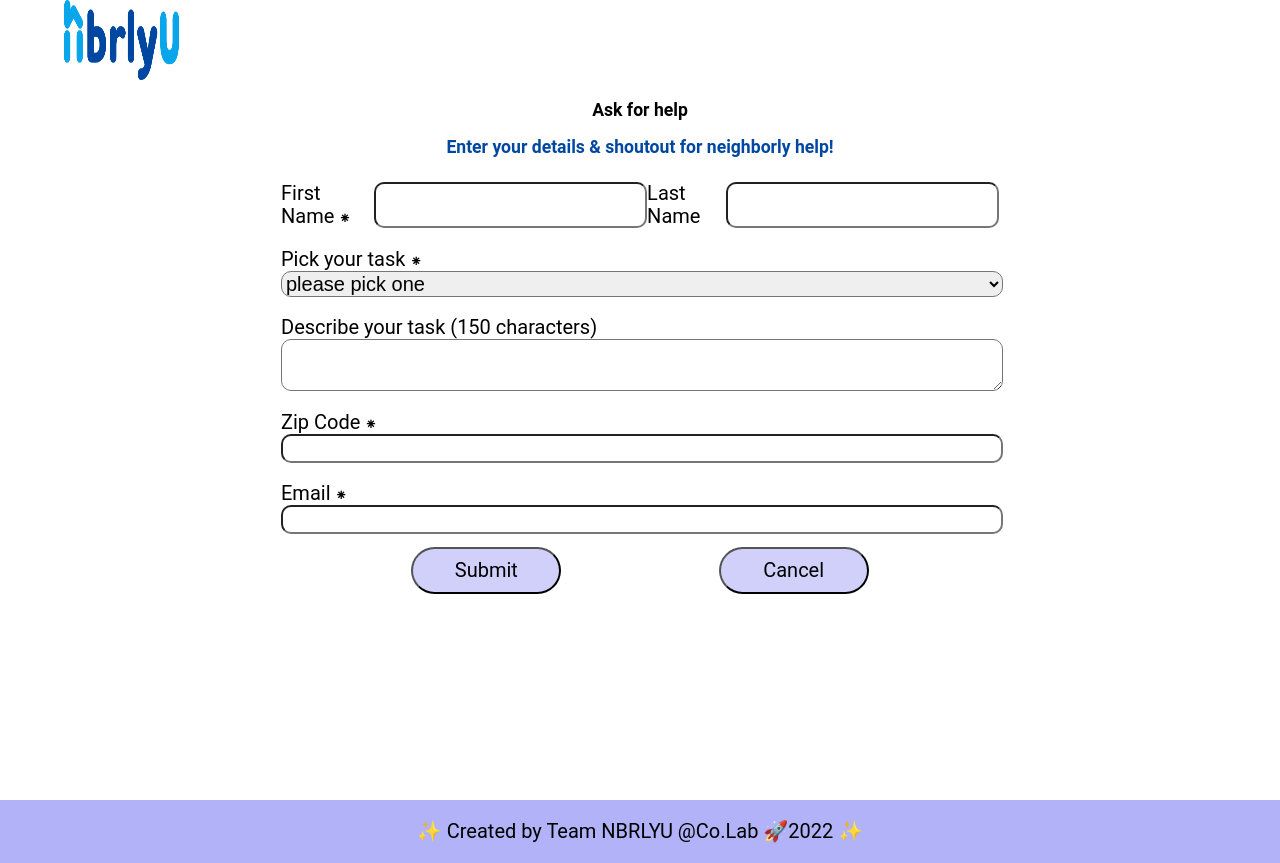
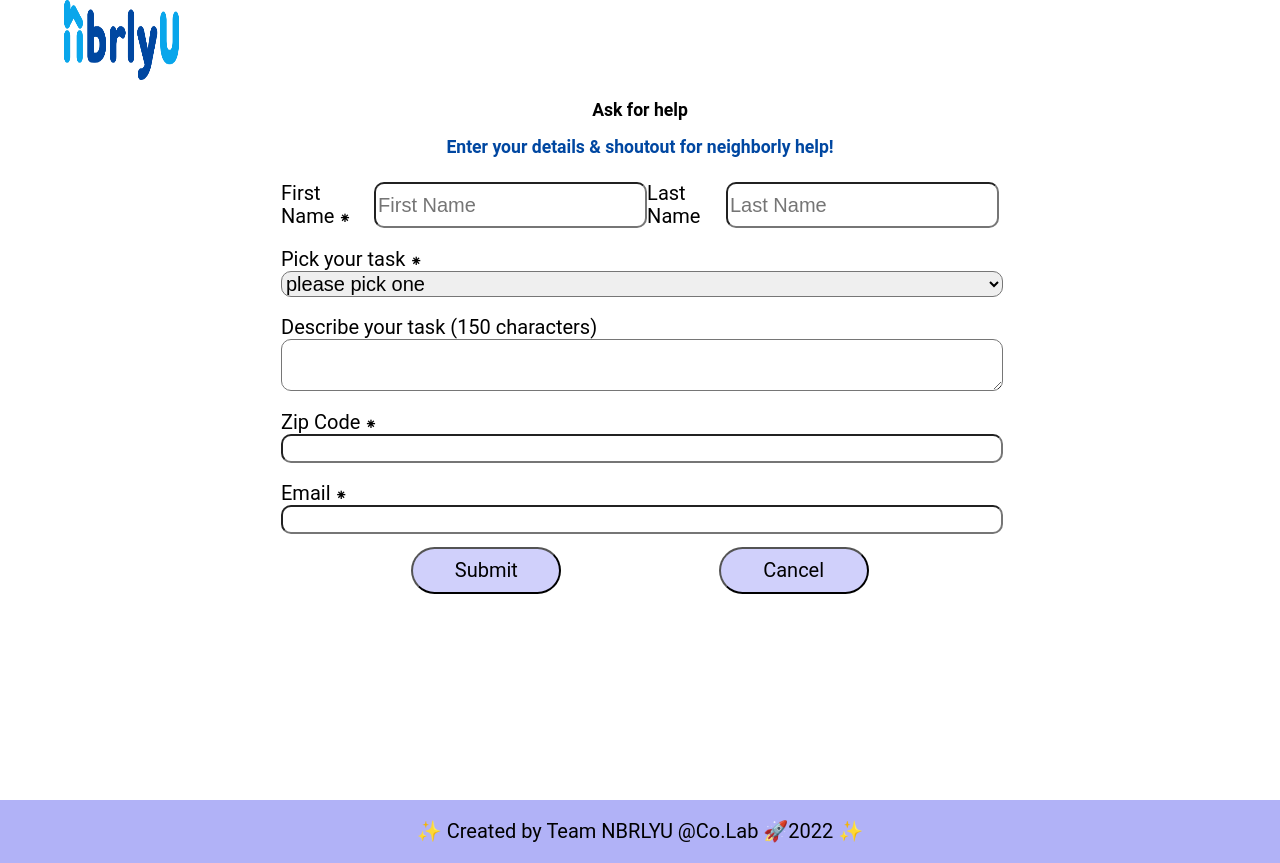
Before and after one commit to Co-Lab-You-Belong-in-Tech/NBRLYU, a React (Create React App) app: page /request in a window 1280 px wide. Both pictures are taken after a click on the button "Request Help". Built offline with nearby package versions, Linux system fonts and the light colour scheme.

Commit message:
set logic to only allow submit button to be clicked once all required field in the form is completed

```diff
--- a/src/pages/Request.js
+++ b/src/pages/Request.js
@@ -1,4 +1,4 @@
-import { useState } from "react";
+import { useState, useEffect } from "react";
 import Header from "../components/Header";
 import Modal from "./Modal";
 
@@ -11,6 +11,8 @@
   const handleSubmit = () => {
     setSubmitReq(true);
   };
+  const [firstName, setFirstName] = useState("");
+  const [lastName, setLastName] = useState("");
   return (
     <div className="wrapper">
       <Header />
@@ -19,9 +21,20 @@
       <form className="request-form">
         <fieldset className="name-field">
           <label htmlFor="">First Name ⁕</label>
-          <input type="text" required />
+          <input
+            type="text"
+            placeholder="First Name"
+            value={firstName}
+            onChange={(e) => setFirstName(e.target.value)}
+            required
+          />
           <label htmlFor="">Last Name</label>
-          <input type="text" />
+          <input
+            type="text"
+            placeholder="Last Name"
+            value={lastName}
+            onChange={(e) => setLastName(e.target.value)}
+          />
         </fieldset>
         <fieldset className="task-dropdown">
           <label htmlFor="">Pick your task ⁕</label>
```
